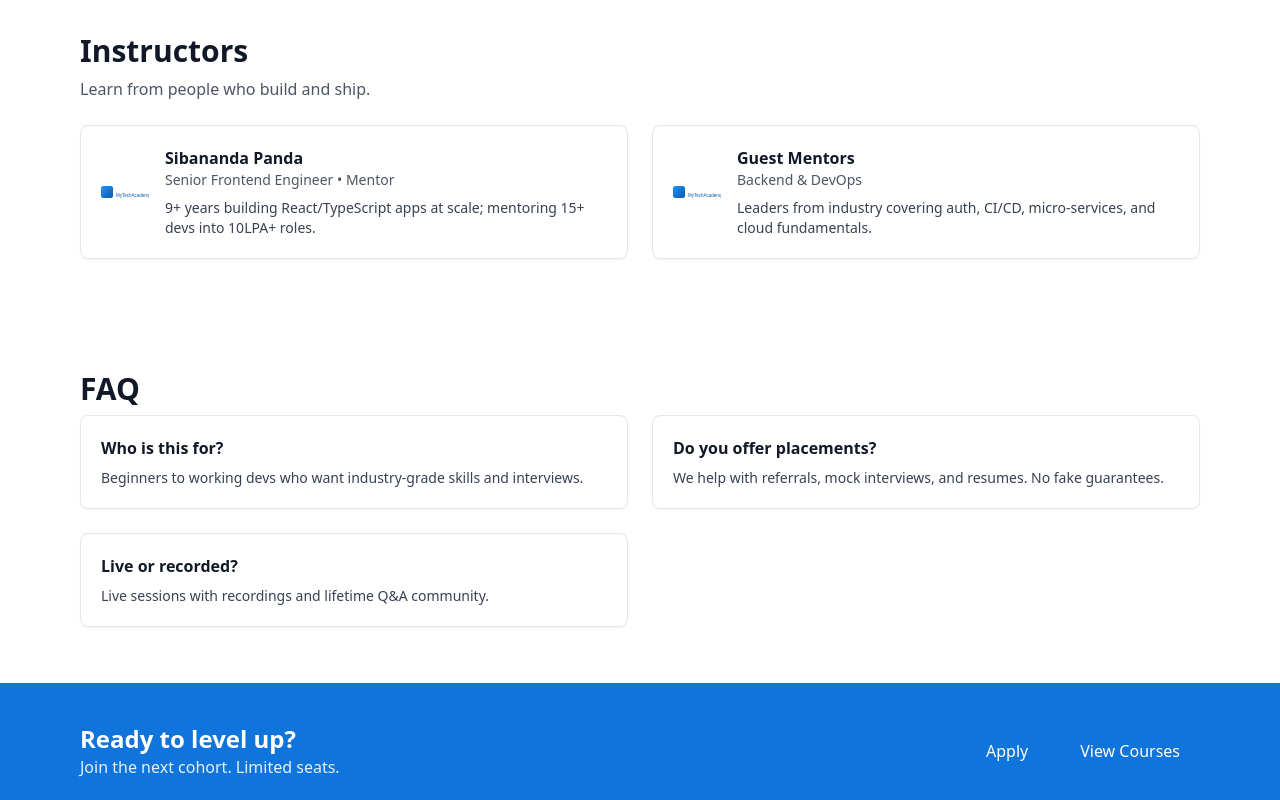
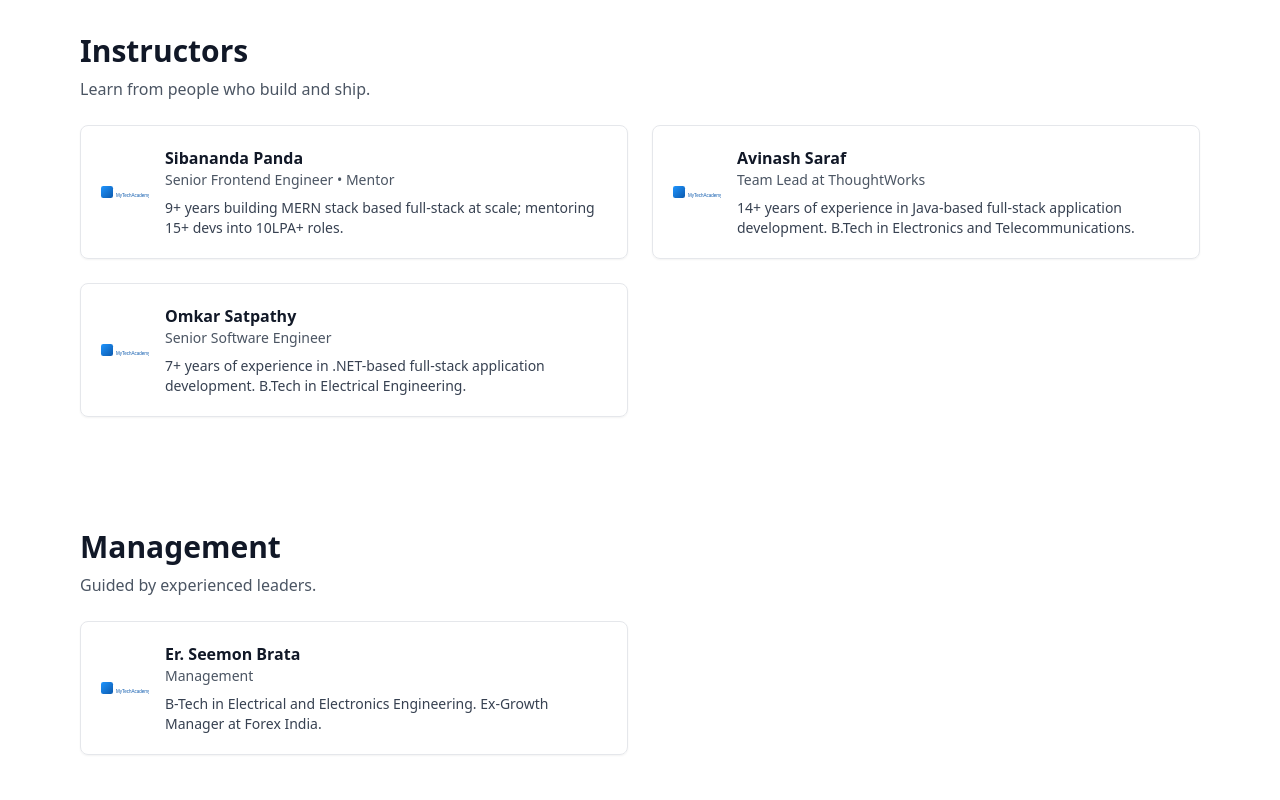
Before and after one commit to sibananda15/mytechacademy, a Next.js app: page / in a window 1280 px wide. Shown: the part 1480-2280 px from the top of the page. Built offline with nearby package versions, Linux system fonts and the light colour scheme.

Commit message:
changes added

```diff
--- a/app/page.js
+++ b/app/page.js
@@ -3,7 +3,7 @@ import Section from "@/components/Section";
 import CourseCard from "@/components/CourseCard";
 import InstructorCard from "@/components/InstructorCard";
 import CTA from "@/components/CTA";
-import { SITE, COURSES, INSTRUCTORS, FAQ } from "@/lib/data";
+import { SITE, COURSES, INSTRUCTORS, FAQ, MANAGEMENT } from "@/lib/data";
 
 export default function Home() {
   return (
@@ -13,38 +13,70 @@ export default function Home() {
           <div>
             <h1 className="h1">{SITE.tagline}</h1>
             <p className="mt-4 text-gray-700">
-              Practical, interview‑ready skills. Live cohorts, projects, and mentorship.
+              Practical, interview‑ready skills. Live cohorts, projects, and
+              mentorship.
             </p>
             <div className="mt-6 flex gap-3">
-              <Link href="/apply" className="btn">{SITE.ctaText}</Link>
-              <Link href="/courses" className="btn bg-gray-900">See Courses</Link>
+              <Link href="/apply" className="btn">
+                {SITE.ctaText}
+              </Link>
+              <Link href="/courses" className="btn bg-gray-900">
+                See Courses
+              </Link>
             </div>
-            <p className="small mt-3">Call us at <a className="link" href={`tel:${SITE.phone}`}>{SITE.phone}</a></p>
+            <p className="small mt-3">
+              Call us at{" "}
+              <a className="link" href={`tel:${SITE.phone}`}>
+                {SITE.phone}
+              </a>
+            </p>
           </div>
           <div className="border rounded-xl p-6 bg-white shadow">
-            <img src="/logo.svg" alt="MyTechAcademy" className="w-16 h-16"/>
-            <p className="mt-4">“We focus on real‑world projects, clean code, and the how‑and‑why behind every decision.”</p>
+            <img src="/logo.svg" alt="MyTechAcademy" className="w-16 h-16" />
+            <p className="mt-4">
+              “We focus on real‑world projects, clean code, and the how‑and‑why
+              behind every decision.”
+            </p>
             <ul className="mt-4 grid grid-cols-2 gap-3 text-sm">
-              {COURSES.map(c => (
-                <li key={c.id} className="p-3 rounded border">{c.title}</li>
+              {COURSES.map((c) => (
+                <li key={c.id} className="p-3 rounded border">
+                  {c.title}
+                </li>
               ))}
             </ul>
           </div>
         </div>
       </section>
-
       <Section id="courses" title="Courses" subtitle="Pick a focused track.">
         <div className="grid md:grid-cols-3 gap-6">
-          {COURSES.map(c => <CourseCard key={c.id} course={c} />)}
+          {COURSES.map((c) => (
+            <CourseCard key={c.id} course={c} />
+          ))}
+        </div>
+      </Section>
+      <Section
+        id="instructors"
+        title="Instructors"
+        subtitle="Learn from people who build and ship."
+      >
+        <div className="grid md:grid-cols-2 gap-6">
+          {INSTRUCTORS.map((i) => (
+            <InstructorCard key={i.name} instructor={i} />
+          ))}
         </div>
       </Section>
 
-      <Section id="instructors" title="Instructors" subtitle="Learn from people who build and ship.">
+      <Section
+        id="management"
+        title="Management"
+        subtitle="Guided by experienced leaders."
+      >
         <div className="grid md:grid-cols-2 gap-6">
-          {INSTRUCTORS.map(i => <InstructorCard key={i.name} instructor={i} />)}
+          {MANAGEMENT.map((m) => (
+            <InstructorCard key={m.name} instructor={m} />
+          ))}
         </div>
       </Section>
-
       <Section id="faq" title="FAQ">
         <div className="grid md:grid-cols-2 gap-6">
           {FAQ.map((item, idx) => (
@@ -55,7 +87,6 @@ export default function Home() {
           ))}
         </div>
       </Section>
-
       <CTA />
     </>
   );
```
Also changed, not shown: lib/data.js.
